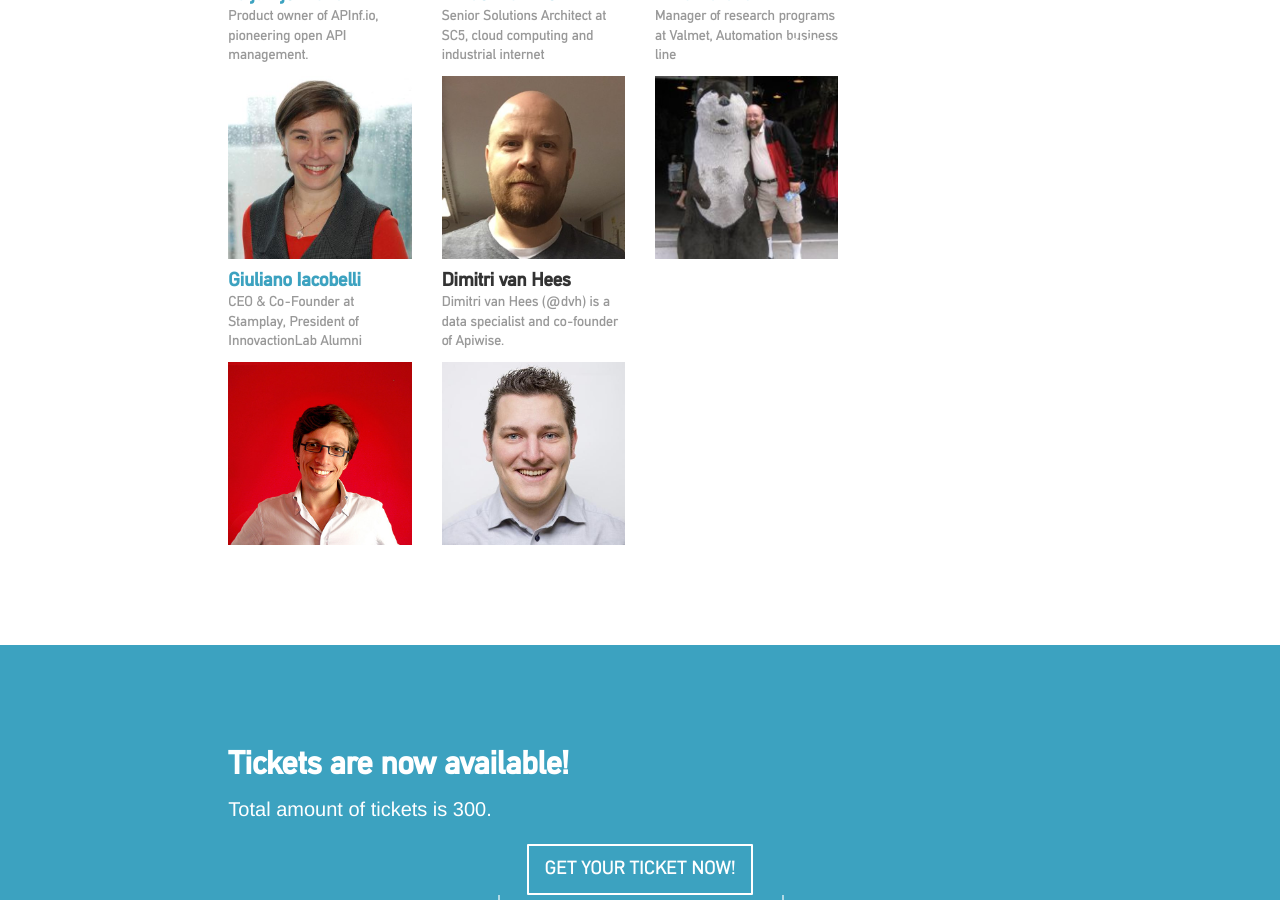
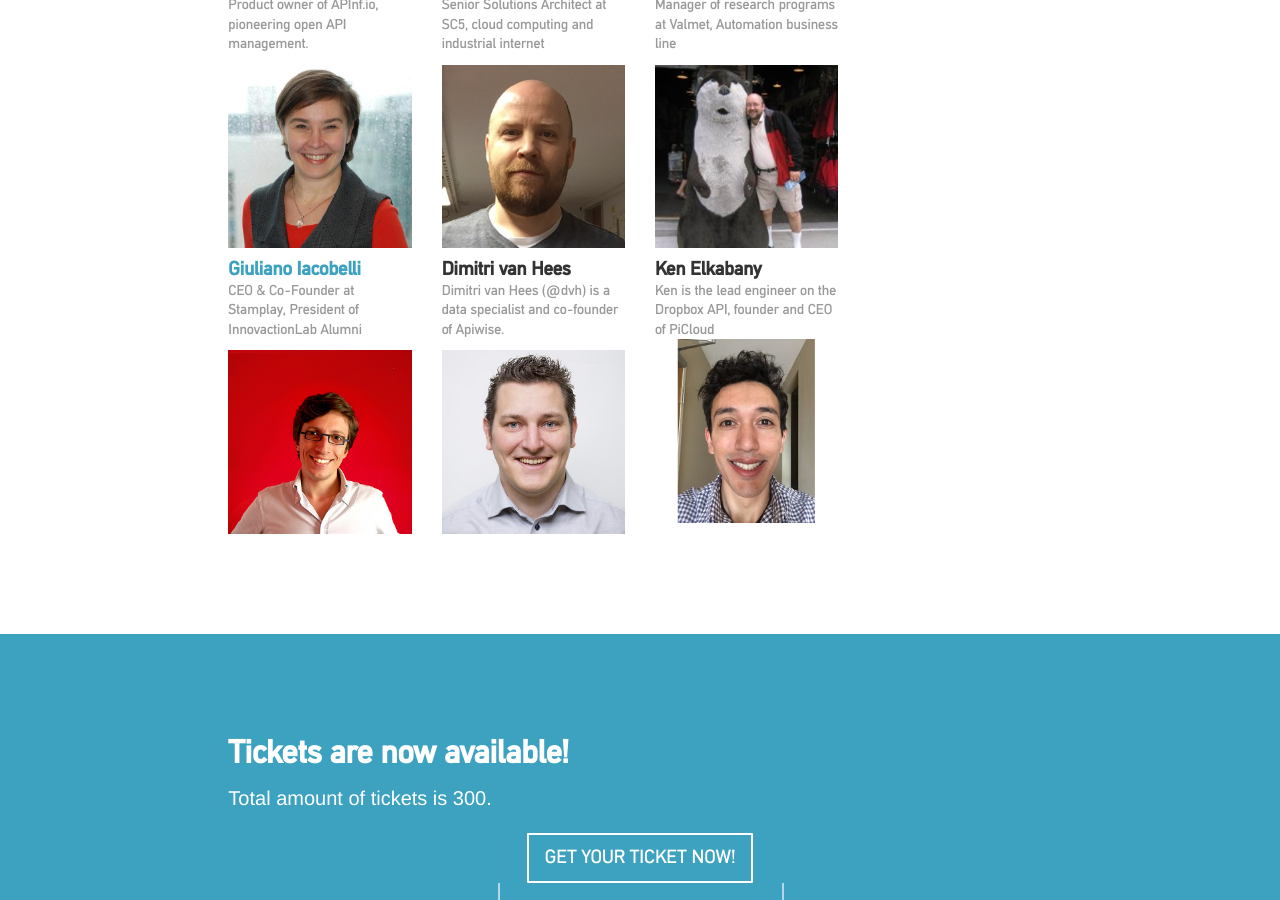
Before and after one commit to apidaysnordic/apidaysnordic.github.io, a Jekyll site: the page built from index.md, in a window 1280 px wide and 900 px high, scrolled down 4655 px. Built offline with Jekyll 4.4.1, drawn with Linux system fonts in a browser that asks for light colours; some web fonts are replaced; comment, search, counter and statistics services are not loaded.

Commit message:
added Elkabany to front page

```diff
--- a/_layouts/default.html
+++ b/_layouts/default.html
@@ -370,21 +370,21 @@
                         </div>
                     </div>
 
-<!--
+
                     <div class="col-xs-12 col-sm-6 col-md-4 col-lg-3">
                         <div class="speaker">
-                            <a href="/2016/03/10/taija-bjorklund.html">
-                                <h4 class="speaker-profile">Dimitri van Hees<br><small>Dimitri van Hees (@dvh) is a data specialist from The Netherlands and co-founder of Apiwise.</sm$
+                            <!-- <a href="/2016/03/10/taija-bjorklund.html"> -->
+                                <h4 class="speaker-profile">Ken Elkabany<br><small>Ken is the lead engineer on the Dropbox API, founder and CEO of PiCloud</sm$
 
                                 <div class="speaker-image">
 
-                                    <img src="/images/speakers/dimitri.png" style="max-width: 100%" />
+                                    <img src="/images/speakers/kelkabany.png" style="max-width: 100%" />
 
                                 </div>
-                            </a>
+                            <!-- </a> -->
 
                         </div>
-                    </div> -->
+                    </div>
 
 
 
```
Also changed, not shown: images/speakers/jussi-hurmola.png, images/speakers/kelkabany.jpeg (added), images/speakers/kelkabany.png (added).
